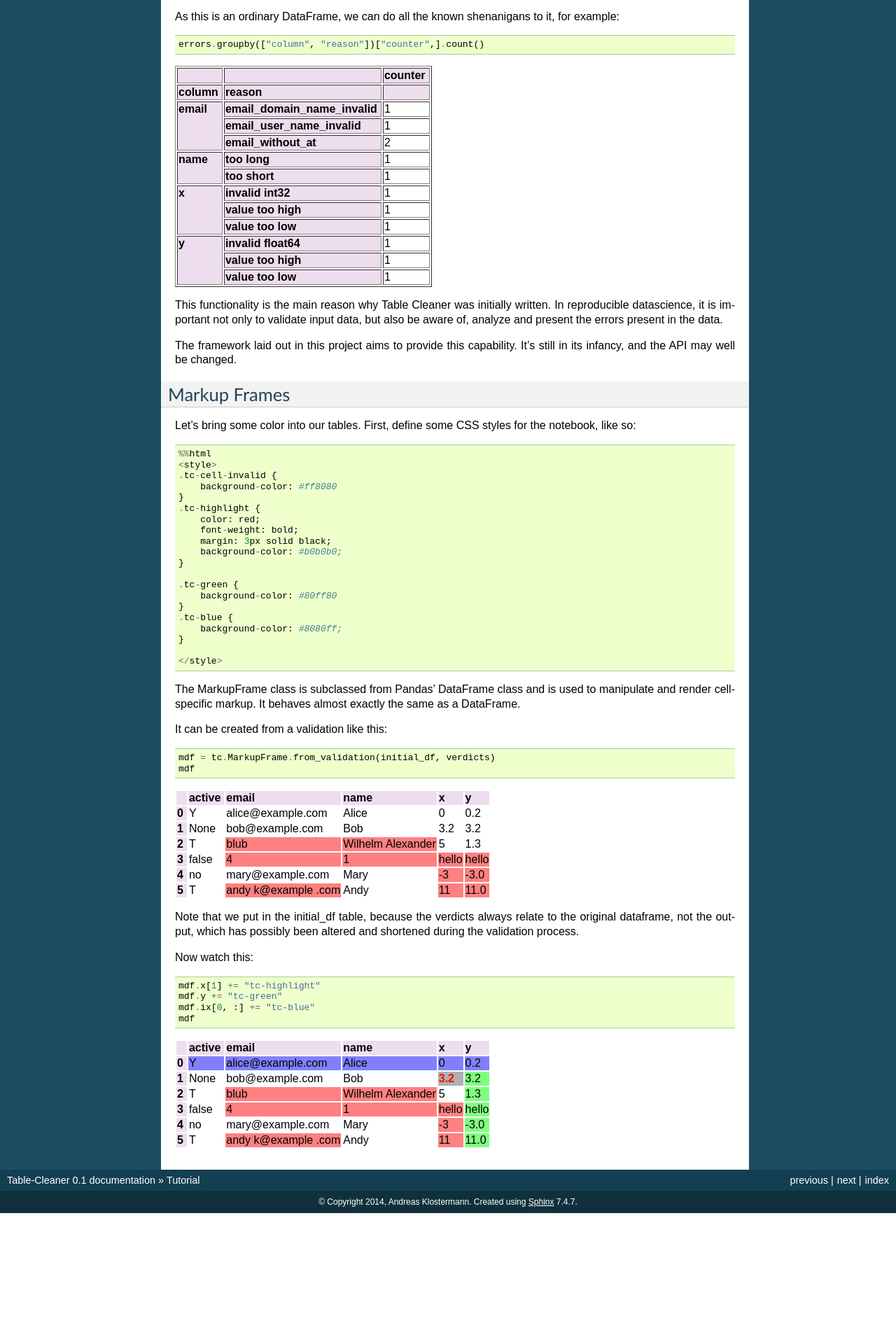
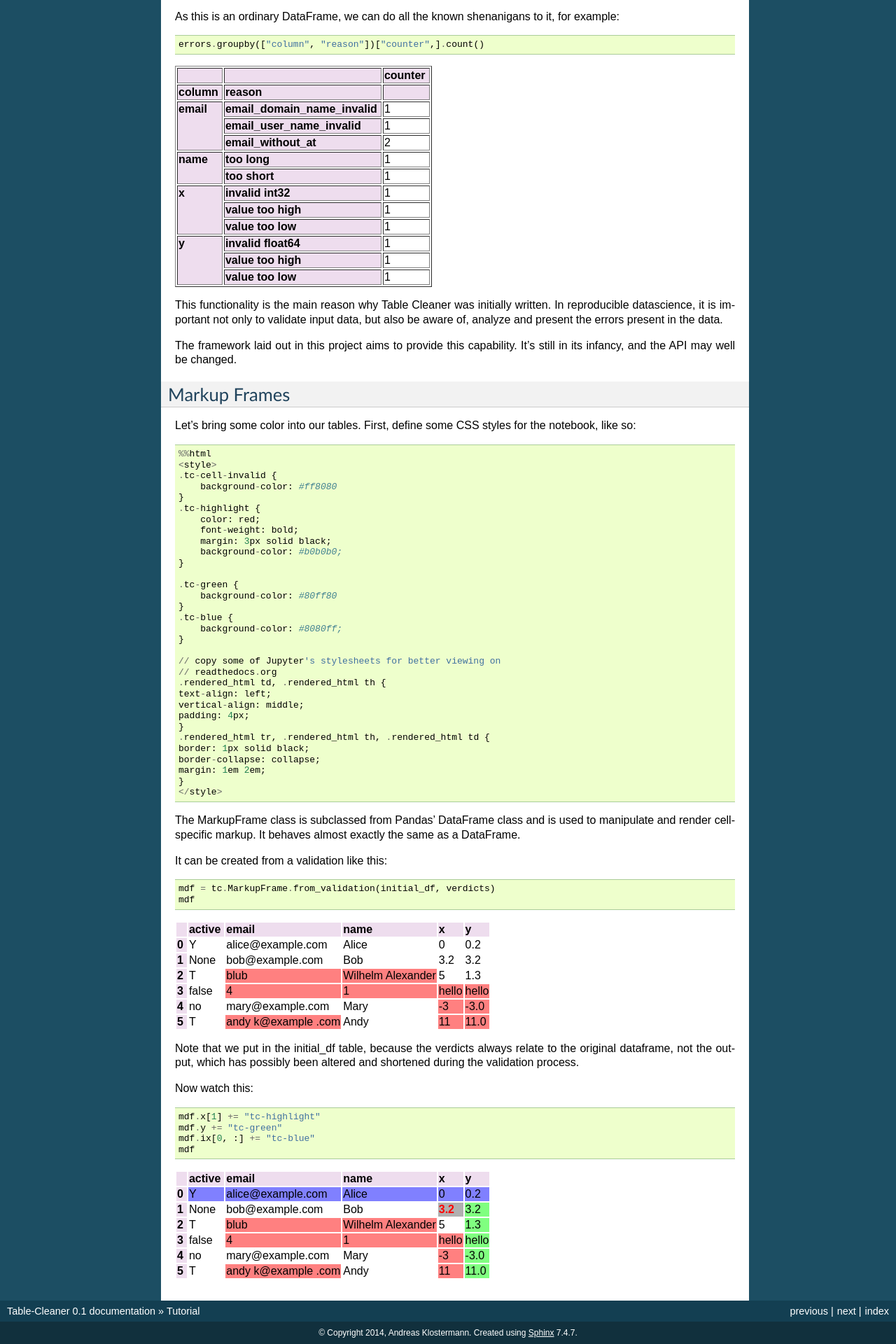
Before and after one commit to akloster/table-cleaner, a Sphinx documentation site: the page built from docs/source/Tutorial.rst, in a window 1280 px wide. Shown: the part 3666-5586 px from the top of the page at 70% size. Built offline with Sphinx 7.4.7, drawn with Linux system fonts in a browser that asks for light colours; before the commit the page ends 5399 px from its top, so only the background shows below that.

Commit message:
Tutorial update

```diff
--- a/docs/source/Tutorial.rst
+++ b/docs/source/Tutorial.rst
@@ -775,6 +775,18 @@ for the notebook, like so:
         background-color: #8080ff;
     }
 
+    // copy some of Jupyter's stylesheets for better viewing on
+    // readthedocs.org
+    .rendered_html td, .rendered_html th {
+    text-align: left;
+    vertical-align: middle;
+    padding: 4px;
+    }
+    .rendered_html tr, .rendered_html th, .rendered_html td {
+    border: 1px solid black;
+    border-collapse: collapse;
+    margin: 1em 2em;
+    }
     </style>
 
 
@@ -798,6 +810,18 @@ for the notebook, like so:
         background-color: #8080ff;
     }
 
+    // copy some of Jupyter's stylesheets for better viewing on
+    // readthedocs.org
+    .rendered_html td, .rendered_html th {
+    text-align: left;
+    vertical-align: middle;
+    padding: 4px;
+    }
+    .rendered_html tr, .rendered_html th, .rendered_html td {
+    border: 1px solid black;
+    border-collapse: collapse;
+    margin: 1em 2em;
+    }
     </style>
 
 
```
